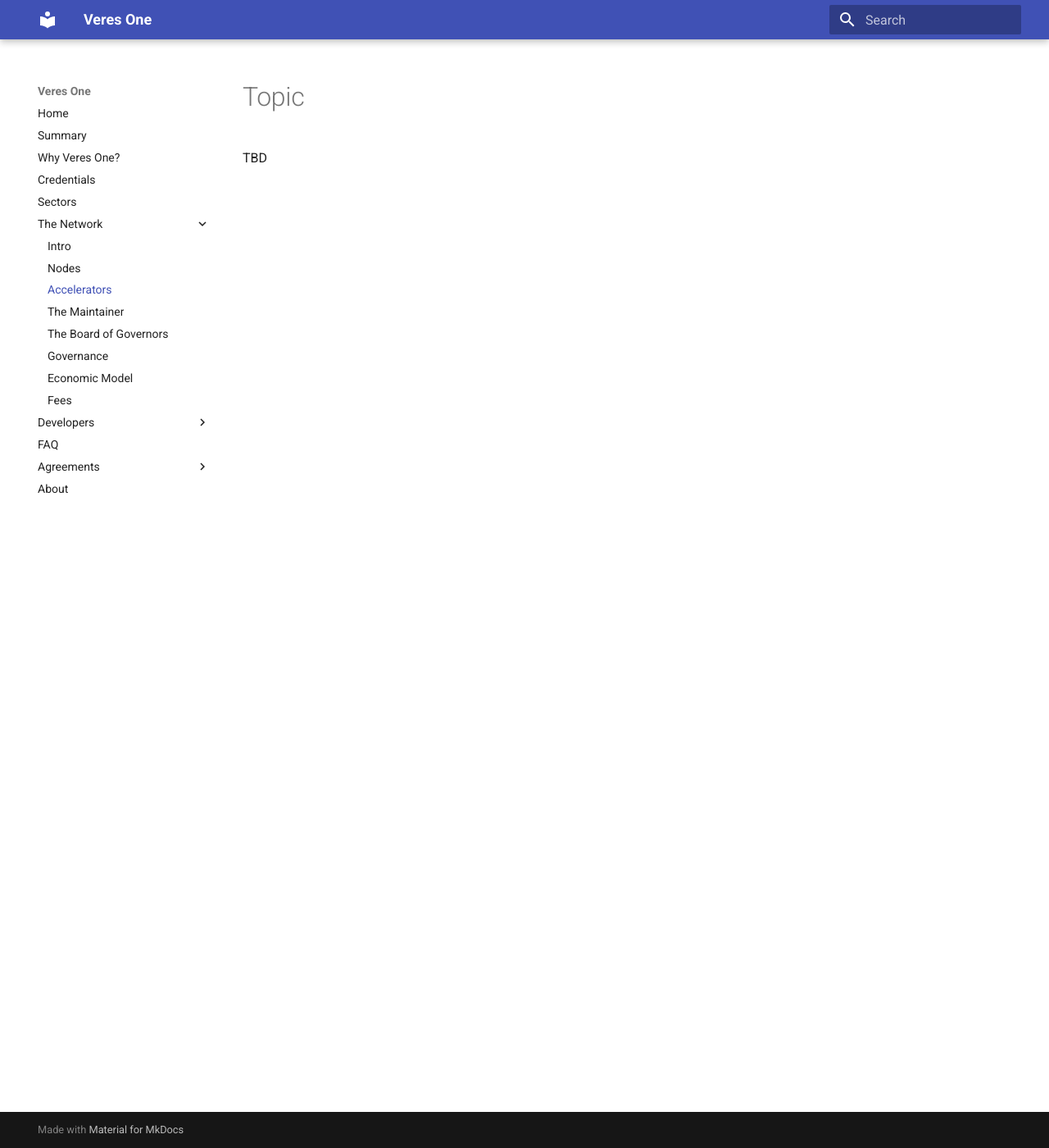
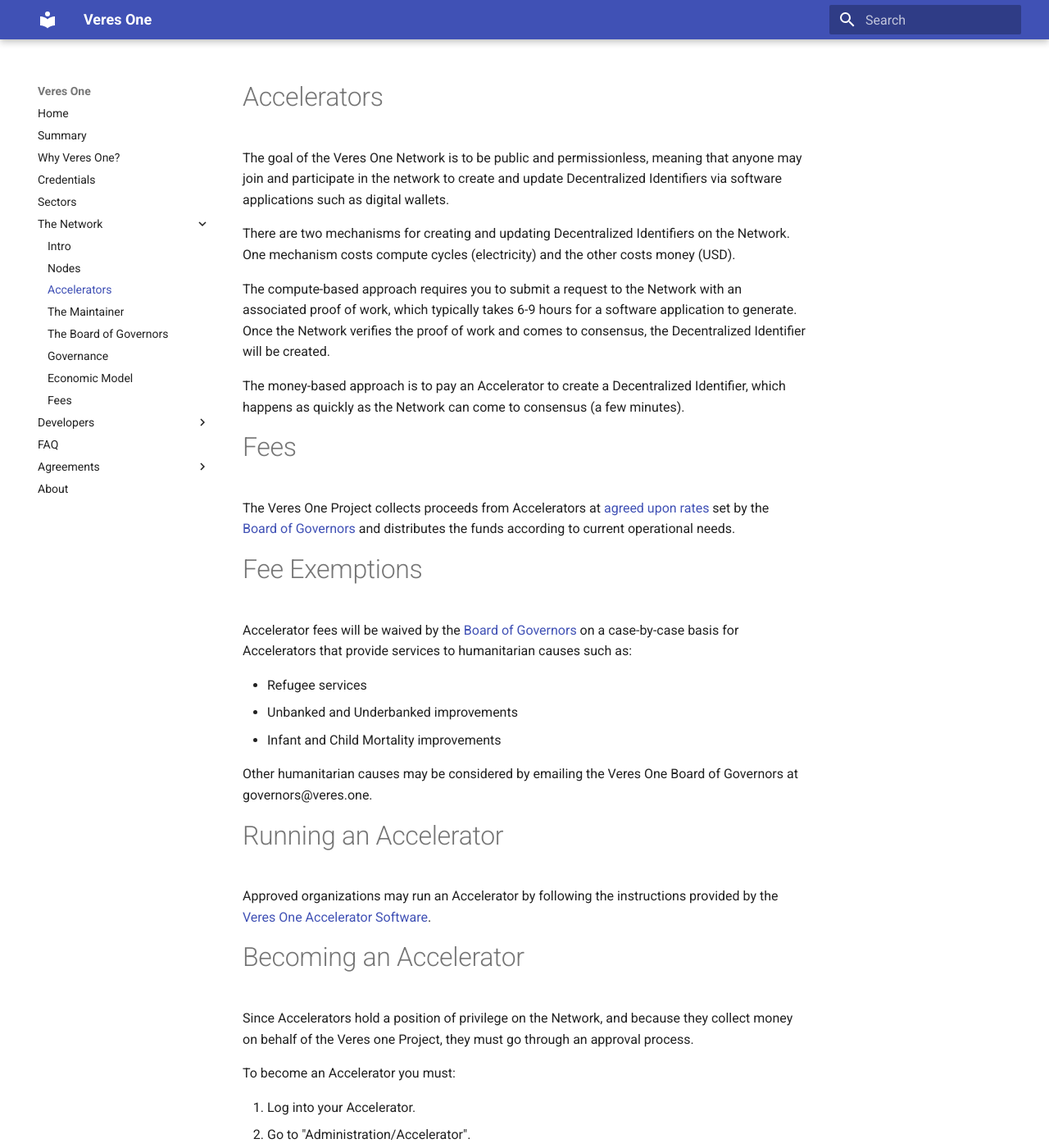
Before and after one commit to veres-one/docs.veres.one, an MkDocs documentation site: the page built from docs/network/accelerators.md, in a window 1280 px wide and 1400 px high. Shown: the whole window at 82% size. Built offline with MkDocs 1.6.1 and Material for MkDocs 9.7.7, drawn with Linux system fonts in a browser that asks for light colours; old or Windows-style settings are respelled for this version of MkDocs; some of the changed text lies outside the part shown.

Commit message:
Elaborate on Accelerator description.

```diff
--- a/docs/network/accelerators.md
+++ b/docs/network/accelerators.md
@@ -1,3 +1,62 @@
-# Topic
+# Accelerators
 
-TBD
+The goal of the Veres One Network is to be public and permissionless, meaning
+that anyone may join and participate in the network to create and update
+Decentralized Identifiers via software applications such as digital wallets.
+
+There are two mechanisms for creating and updating Decentralized Identifiers
+on the Network. One mechanism costs compute cycles (electricity) and the
+other costs money (USD).
+
+The compute-based approach requires you to submit a request to
+the Network with an associated proof of work, which typically takes 6-9 hours
+for a software application to generate. Once the Network verifies the proof
+of work and comes to consensus, the Decentralized Identifier will be created.
+
+The money-based approach is to pay an Accelerator to create a Decentralized
+Identifier, which happens as quickly as the Network can come to consensus
+(a few minutes).
+
+# Fees
+
+The Veres One Project collects proceeds from Accelerators at
+[agreed upon rates](fees.md) set by the [Board of Governors](governors.md)
+and distributes the funds according to current operational needs.
+
+# Fee Exemptions
+
+Accelerator fees will be waived by the [Board of Governors](governors.md) on
+a case-by-case basis for Accelerators that provide services to humanitarian
+causes such as:
+
+* Refugee services
+* Unbanked and Underbanked improvements
+* Infant and Child Mortality improvements
+
+Other humanitarian causes may be considered by emailing the Veres One
+Board of Governors at governors@veres.one.
+
+# Running an Accelerator
+
+Approved organizations may run an Accelerator by following the instructions
+provided by the
+[Veres One Accelerator Software](https://github.com/veres-one/accelerator).
+
+# Becoming an Accelerator
+
+Since Accelerators hold a position of privilege on the Network, and because
+they collect money on behalf of the Veres one Project, they must go
+through an approval process.
+
+To become an Accelerator you must:
+
+1. Log into your Accelerator.
+2. Go to "Administration/Accelerator".
+3. Fill out every field that is required, and agree to the
+   [Veres One Accelerator Agreement](../agreements/accelerator.md).
+4. Click the "Request Accelerator Credential" button.
+
+An individual from the Veres One Project will check the information submitted
+and, if approved, will transmit the Accelerator Credential to your Accelerator.
+Your Accelerator Credential will not be active until you log back into your
+Accelerator and activate it.
```
